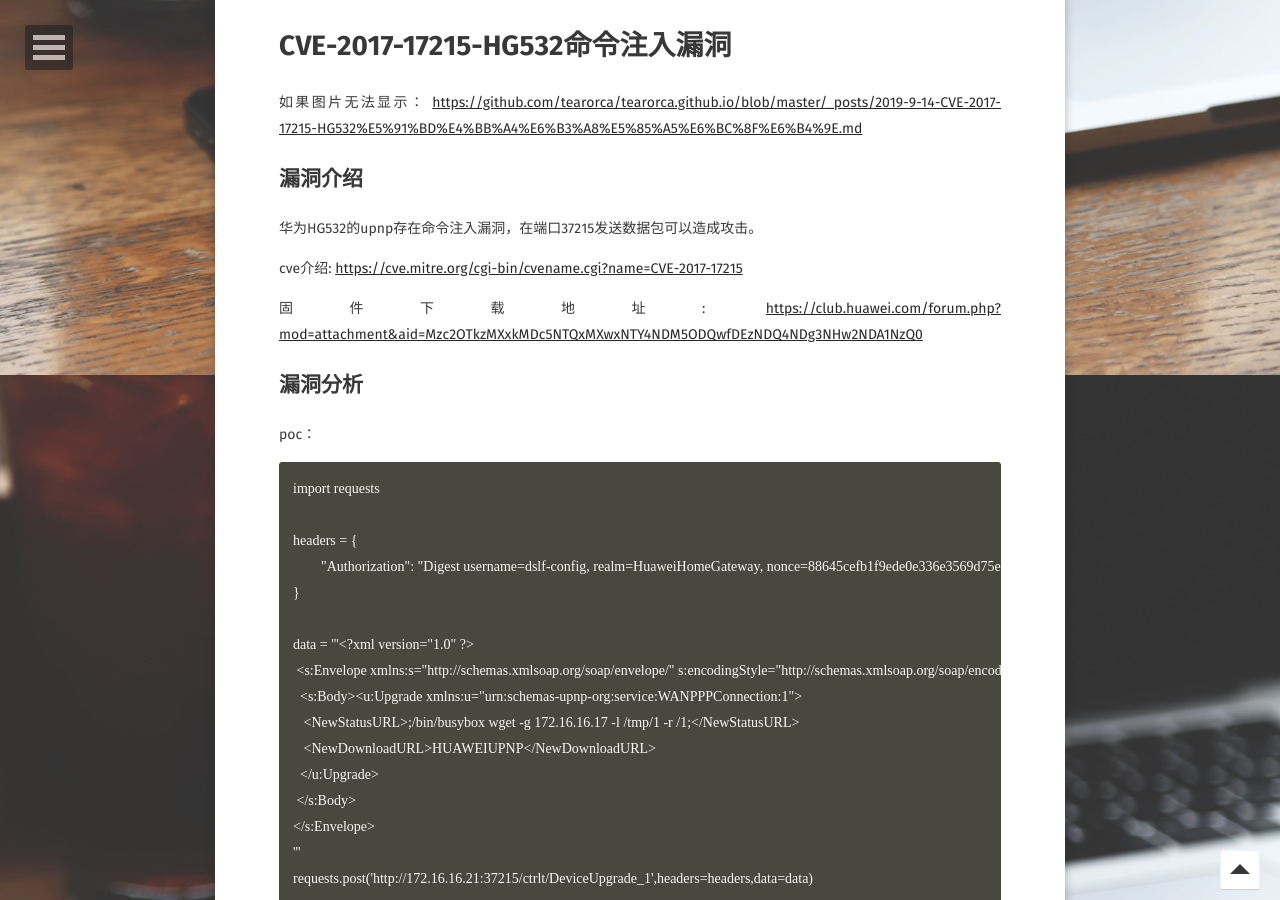
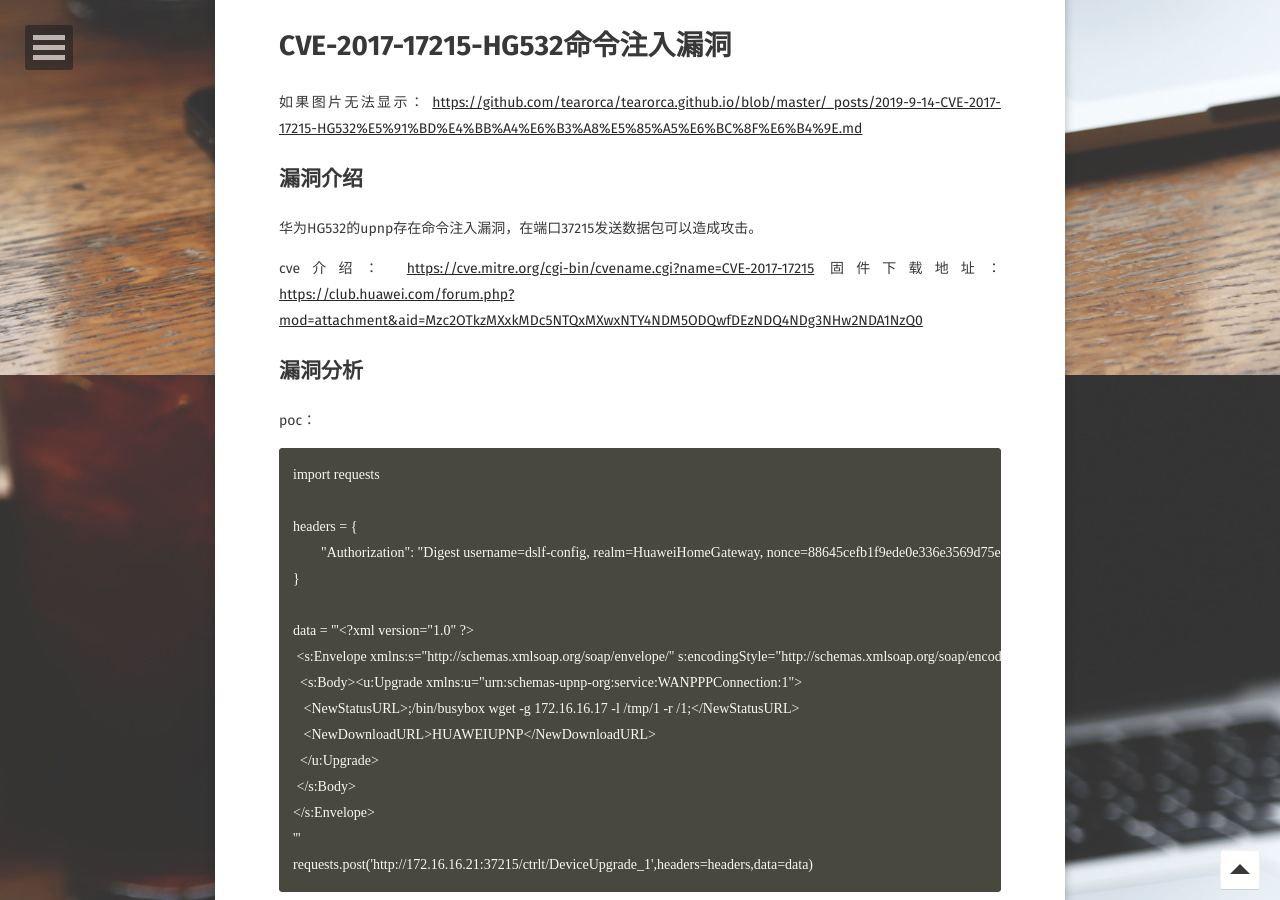
Before and after one commit to tearorca/tearorca.github.io, a Jekyll site: the page built from _posts/2019-9-14-CVE-2017-17215-HG532命令注入漏洞.md, in a window 1280 px wide and 900 px high, scrolled down 525 px. Built offline with Jekyll 4.4.1, drawn with Linux system fonts in a browser that asks for light colours; some web fonts are replaced; comment, search, counter and statistics services are not loaded; part of the change alters nothing that is shown.

Commit message:
Update 2019-9-14-CVE-2017-17215-HG532命令注入漏洞.md

```diff
--- a/_posts/2019-9-14-CVE-2017-17215-HG532命令注入漏洞.md
+++ b/_posts/2019-9-14-CVE-2017-17215-HG532命令注入漏洞.md
@@ -20,11 +20,11 @@ excerpt:
 
 华为HG532的upnp存在命令注入漏洞，在端口37215发送数据包可以造成攻击。
 
-cve介绍:
+cve介绍：
 <https://cve.mitre.org/cgi-bin/cvename.cgi?name=CVE-2017-17215>
+固件下载地址：
+<https://club.huawei.com/forum.php?mod=attachment&aid=Mzc2OTkzMXxkMDc5NTQxMXwxNTY4NDM5ODQwfDEzNDQ4NDg3NHw2NDA1NzQ0>
 
-固件下载地址:
-<https://club.huawei.com/forum.php?mod=attachment&aid=Mzc2OTkzMXxkMDc5NTQxMXwxNTY4NDM5ODQwfDEzNDQ4NDg3NHw2NDA1NzQ0>
 
 ## **漏洞分析**
 
```
